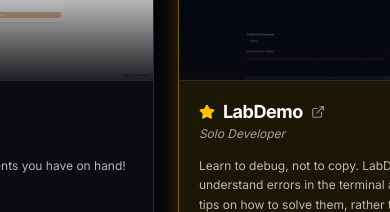
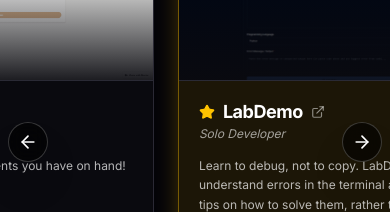
Before and after one commit to wchernandez/wchernandez.github.io, a React (Vite) app: page / in a window 390 px wide. Shown: the part 1420-1632 px from the top of the page. Built offline with nearby package versions, Linux system fonts and the light colour scheme; a web font is replaced by a local one.

Commit message:
Always show project carousel navigation arrows (enabled on mobile)

```diff
--- a/src/App.jsx
+++ b/src/App.jsx
@@ -403,18 +403,18 @@
       <div className="relative w-full group">
         <button
           onClick={() => scroll('left')}
-          className="hidden md:flex absolute left-4 lg:left-8 top-1/2 -translate-y-[60%] z-30 w-16 h-16 rounded-full border border-white/20 bg-black/60 backdrop-blur-md items-center justify-center text-white hover:bg-white hover:text-black hover:scale-110 transition-all duration-300 shadow-2xl"
+          className="flex absolute left-2 md:left-4 lg:left-8 top-1/2 -translate-y-[60%] z-30 w-10 h-10 md:w-16 md:h-16 rounded-full border border-white/20 bg-black/60 backdrop-blur-md items-center justify-center text-white hover:bg-white hover:text-black hover:scale-110 transition-all duration-300 shadow-2xl"
           aria-label="Scroll Left"
         >
-          <ArrowLeft size={30} />
+          <ArrowLeft className="w-5 h-5 md:w-8 md:h-8" />
         </button>
 
         <button
           onClick={() => scroll('right')}
-          className="hidden md:flex absolute right-4 lg:right-8 top-1/2 -translate-y-[60%] z-30 w-16 h-16 rounded-full border border-white/20 bg-black/60 backdrop-blur-md items-center justify-center text-white hover:bg-white hover:text-black hover:scale-110 transition-all duration-300 shadow-2xl"
+          className="flex absolute right-2 md:right-4 lg:right-8 top-1/2 -translate-y-[60%] z-30 w-10 h-10 md:w-16 md:h-16 rounded-full border border-white/20 bg-black/60 backdrop-blur-md items-center justify-center text-white hover:bg-white hover:text-black hover:scale-110 transition-all duration-300 shadow-2xl"
           aria-label="Scroll Right"
         >
-          <ArrowRight size={30} />
+          <ArrowRight className="w-5 h-5 md:w-8 md:h-8" />
         </button>
 
         <div
```
